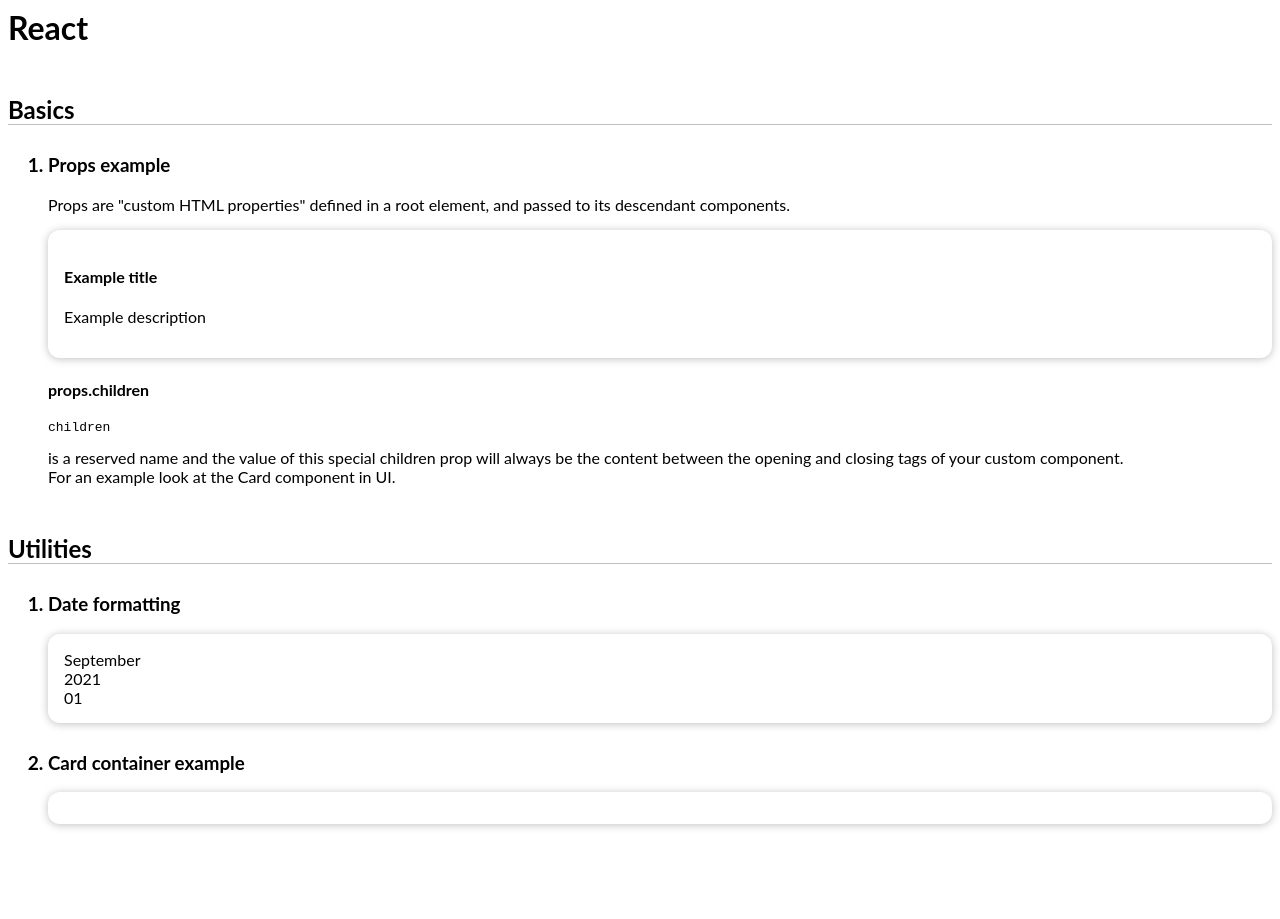
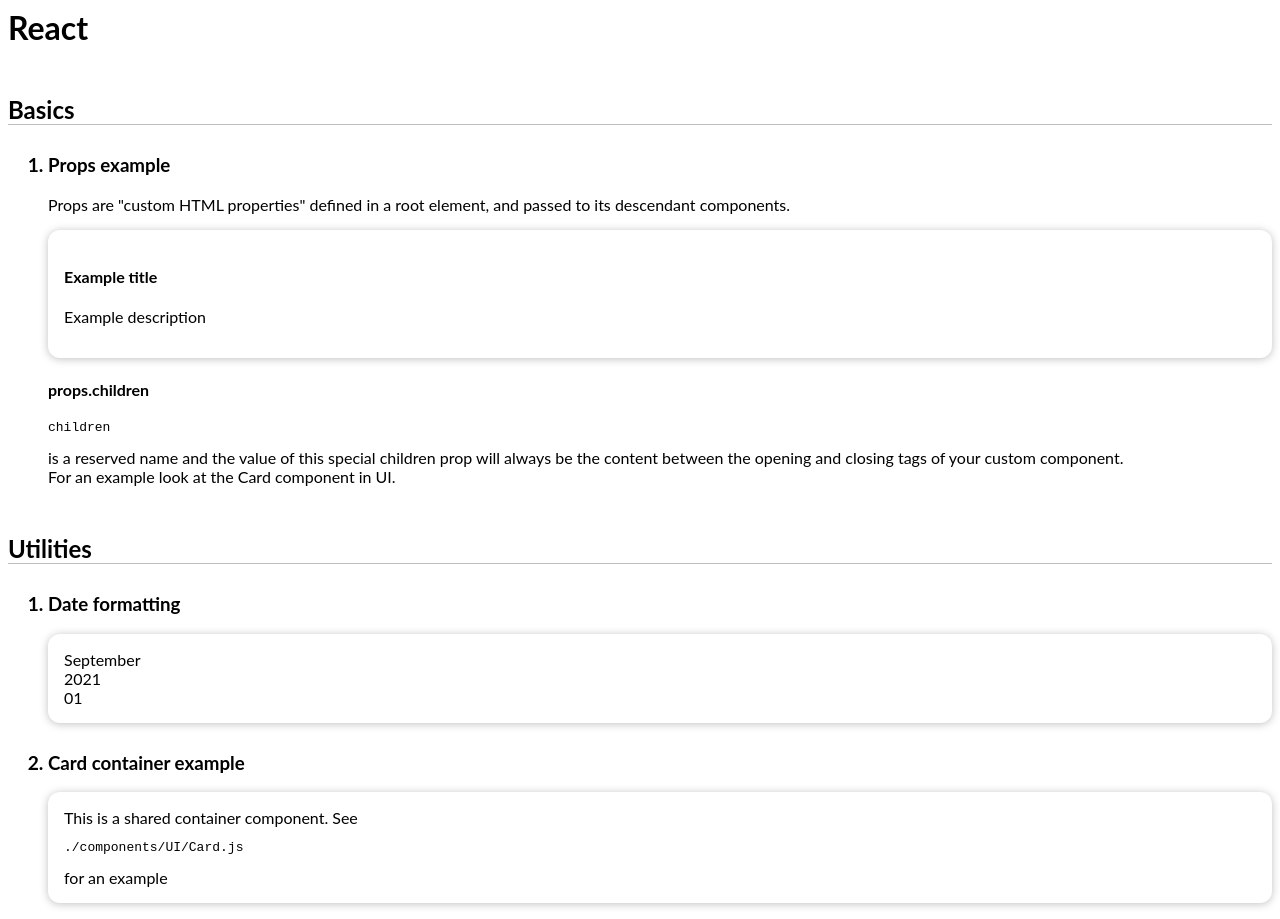
Before and after one commit to mkonemo/react-basics, a React (Create React App) app: page / in a window 1280 px wide. Before the commit the page ends 840 px from the top, so only its background shows below. Built offline with nearby package versions, Linux system fonts and the light colour scheme.

Commit message:
1 file modified

```diff
--- a/src/App.js
+++ b/src/App.js
@@ -22,7 +22,7 @@
         </li>
         <li>
           <h3>Card container example</h3>
-          <Card />
+          <Card>This is a shared container component. See <pre><code>./components/UI/Card.js</code></pre> for an example</Card>
         </li>
       </ol>
     </div>
```
